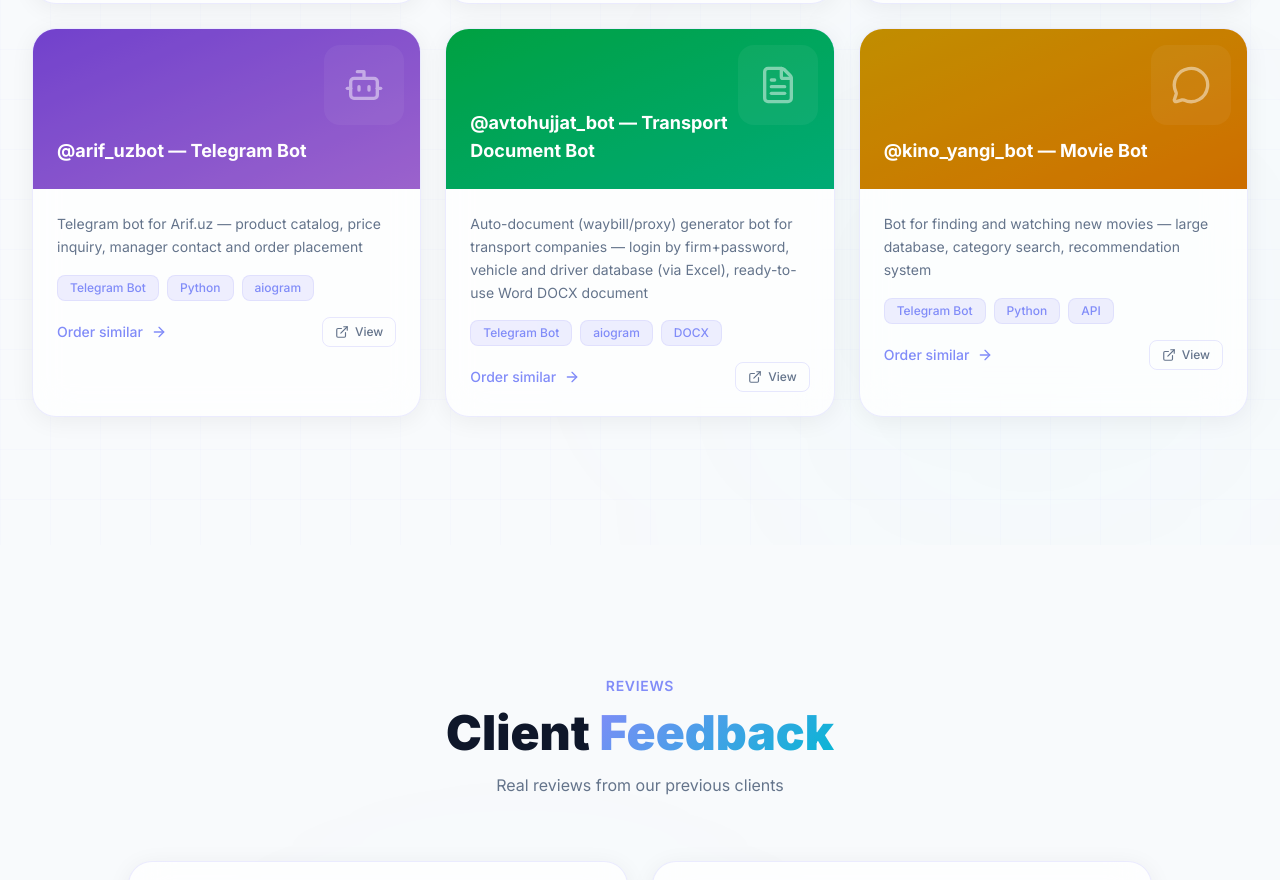
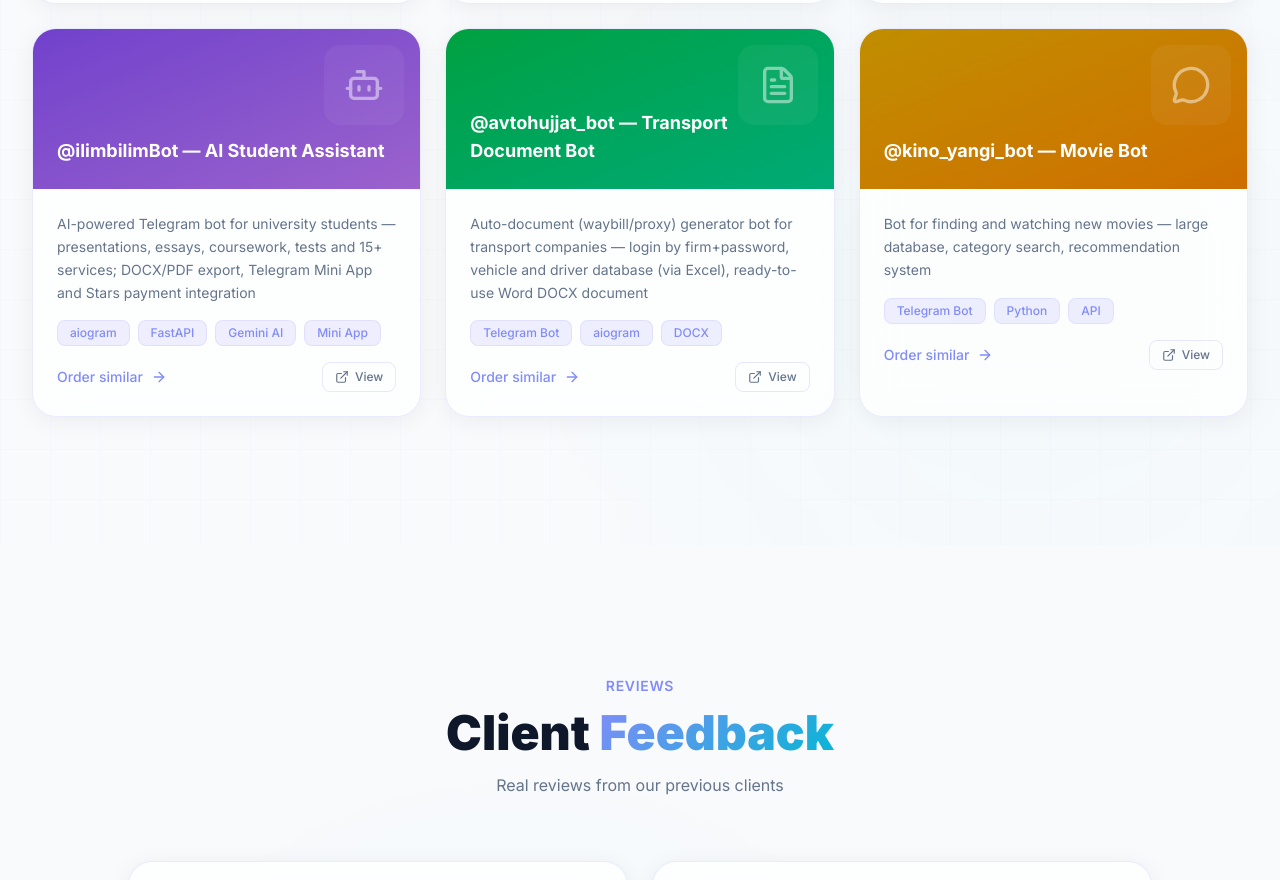
Before and after one commit to pro-dev-uz/freelancer-portfolio, a React (Vite) app: page / in a window 1280 px wide. Shown: the part 4880-5760 px from the top of the page. Built offline with nearby package versions, Linux system fonts and the light colour scheme.

Commit message:
Replace @arif_uzbot with @ilimbilimBot (AI student assistant) across all 3 languages

```diff
--- a/src/data/translations.js
+++ b/src/data/translations.js
@@ -523,7 +523,7 @@
   { icon: Leaf,          color: 'from-lime-500 to-green-400',    link: 'https://www.idealagrohimoya.uz' },
   { icon: Star,          color: 'from-pink-500 to-rose-400',     link: 'https://koreyapro.uz' },
   // ── BOTTOM ROW — Telegram botlar ──────────────────────────────────
-  { icon: Bot,           color: 'from-violet-500 to-purple-400', link: 'https://t.me/arif_uzbot' },
+  { icon: Bot,           color: 'from-violet-500 to-purple-400', link: 'https://t.me/ilimbilimBot' },
   { icon: FileText,      color: 'from-green-500 to-emerald-400', link: 'https://t.me/avtohujjat_bot' },
   { icon: MessageCircle, color: 'from-yellow-500 to-orange-400', link: 'https://t.me/kino_yangi_bot' },
 ];
@@ -535,7 +535,7 @@
     { title: 'Ideal Agro Himoya — Agro Sayt', description: "Fermerlar uchun sertifikatlangan agro-himoya tizimi — akaritsidlar, insektitsidlar, fungitsidlar, herbitsidlar va o'g'itlar katalogi, ISO 9001 sertifikatlangan", tags: ['React', 'Tailwind', 'Vite'] },
     { title: 'Koreyapro.uz — Konsalting Sayt', description: "Andijondagi Koreya Pro Center uchun zamonaviy ko'p tilli web sayt — koreys tili kurslari, Koreyaga o'qishga yo'naltirish, viza va universitetlarga qabul jarayoni", tags: ['Next.js', 'Tailwind', 'Three.js'] },
     // bottom row — telegram botlar
-    { title: '@arif_uzbot — Telegram Bot', description: "Arif.uz kompaniyasi uchun Telegram bot — mahsulotlar katalogi, narx so'rash, menejer bilan bog'lanish va buyurtma berish", tags: ['Telegram Bot', 'Python', 'aiogram'] },
+    { title: '@ilimbilimBot — AI Talaba Yordamchisi', description: "Universitet talabalari uchun AI yordamchi bot — taqdimot, referat, kurs ishi, insho, test va boshqa 15+ xizmat; DOCX/PDF eksport, Telegram Mini App va Stars to'lov integratsiyasi", tags: ['aiogram', 'FastAPI', 'Gemini AI', 'Mini App'] },
     { title: '@avtohujjat_bot — Transport Hujjat Boti', description: "Transport firmalari uchun avtomatik hujjat (ishonchnoma/putyovka) generator boti — firma+parol bilan kirish, moshina va haydovchilar bazasi (Excel orqali), tayyor Word DOCX hujjat", tags: ['Telegram Bot', 'aiogram', 'DOCX'] },
     { title: '@kino_yangi_bot — Kino Boti', description: "Yangi kinolarni izlash va ko'rish boti — katta baza, kategoriyalar bo'yicha qidirish, tavsiya tizimi", tags: ['Telegram Bot', 'Python', 'API'] },
   ],
@@ -545,7 +545,7 @@
     { title: 'Ideal Agro Himoya — Агро Сайт', description: 'Сертифицированная система агро-защиты для фермеров — акарициды, инсектициды, фунгициды, гербициды и удобрения, сертификация ISO 9001', tags: ['React', 'Tailwind', 'Vite'] },
     { title: 'Koreyapro.uz — Консалтинг Сайт', description: 'Современный многоязычный сайт для Koreya Pro Center (Андижан) — курсы корейского языка, консалтинг по обучению в Корее, виза и поступление в университеты', tags: ['Next.js', 'Tailwind', 'Three.js'] },
     // bottom row — боты
-    { title: '@arif_uzbot — Telegram Бот', description: 'Telegram-бот для компании Arif.uz — каталог продуктов, запрос цен, связь с менеджером и оформление заказа', tags: ['Telegram Bot', 'Python', 'aiogram'] },
+    { title: '@ilimbilimBot — AI Помощник Студента', description: 'AI-бот для студентов вузов — генерация презентаций, рефератов, курсовых, эссе, тестов и 15+ услуг; экспорт DOCX/PDF, Telegram Mini App и оплата через Stars', tags: ['aiogram', 'FastAPI', 'Gemini AI', 'Mini App'] },
     { title: '@avtohujjat_bot — Бот транспортных документов', description: 'Бот для автоматической генерации транспортных документов (доверенность/путевой лист) — вход по компании+паролю, база машин и водителей (через Excel), готовый Word DOCX документ', tags: ['Telegram Bot', 'aiogram', 'DOCX'] },
     { title: '@kino_yangi_bot — Кино Бот', description: 'Бот для поиска и просмотра новых фильмов — большая база, поиск по категориям, система рекомендаций', tags: ['Telegram Bot', 'Python', 'API'] },
   ],
@@ -555,7 +555,7 @@
     { title: 'Ideal Agro Himoya — Agro Site', description: 'Certified agro-protection system for farmers — acaricides, insecticides, fungicides, herbicides and fertilizers catalog, ISO 9001 certified', tags: ['React', 'Tailwind', 'Vite'] },
     { title: 'Koreyapro.uz — Consulting Site', description: 'Modern multilingual website for Koreya Pro Center (Andijan) — Korean language courses, study-in-Korea consulting, visa support and university admissions', tags: ['Next.js', 'Tailwind', 'Three.js'] },
     // bottom row — bots
-    { title: '@arif_uzbot — Telegram Bot', description: 'Telegram bot for Arif.uz — product catalog, price inquiry, manager contact and order placement', tags: ['Telegram Bot', 'Python', 'aiogram'] },
+    { title: '@ilimbilimBot — AI Student Assistant', description: 'AI-powered Telegram bot for university students — presentations, essays, coursework, tests and 15+ services; DOCX/PDF export, Telegram Mini App and Stars payment integration', tags: ['aiogram', 'FastAPI', 'Gemini AI', 'Mini App'] },
     { title: '@avtohujjat_bot — Transport Document Bot', description: 'Auto-document (waybill/proxy) generator bot for transport companies — login by firm+password, vehicle and driver database (via Excel), ready-to-use Word DOCX document', tags: ['Telegram Bot', 'aiogram', 'DOCX'] },
     { title: '@kino_yangi_bot — Movie Bot', description: 'Bot for finding and watching new movies — large database, category search, recommendation system', tags: ['Telegram Bot', 'Python', 'API'] },
   ],
```
